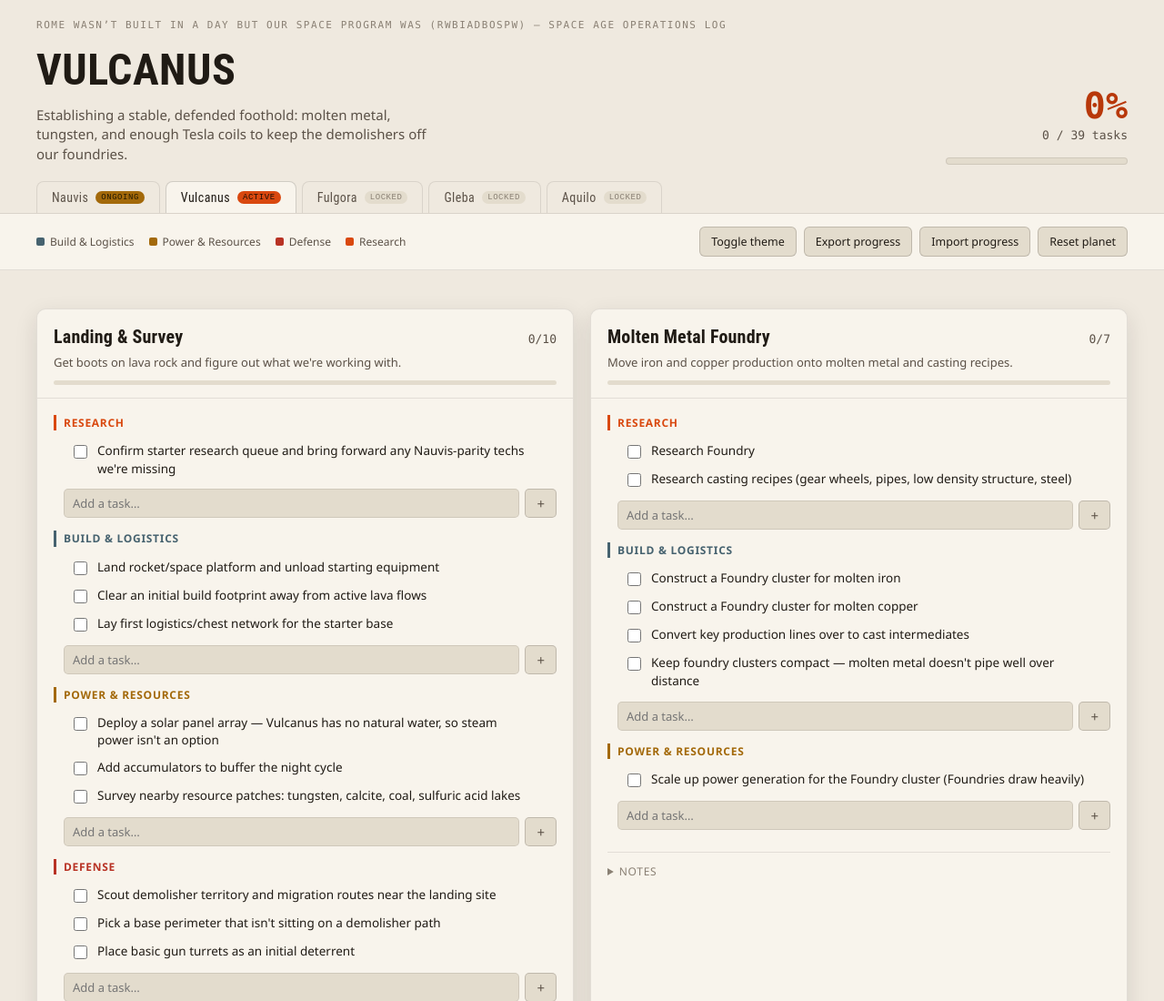
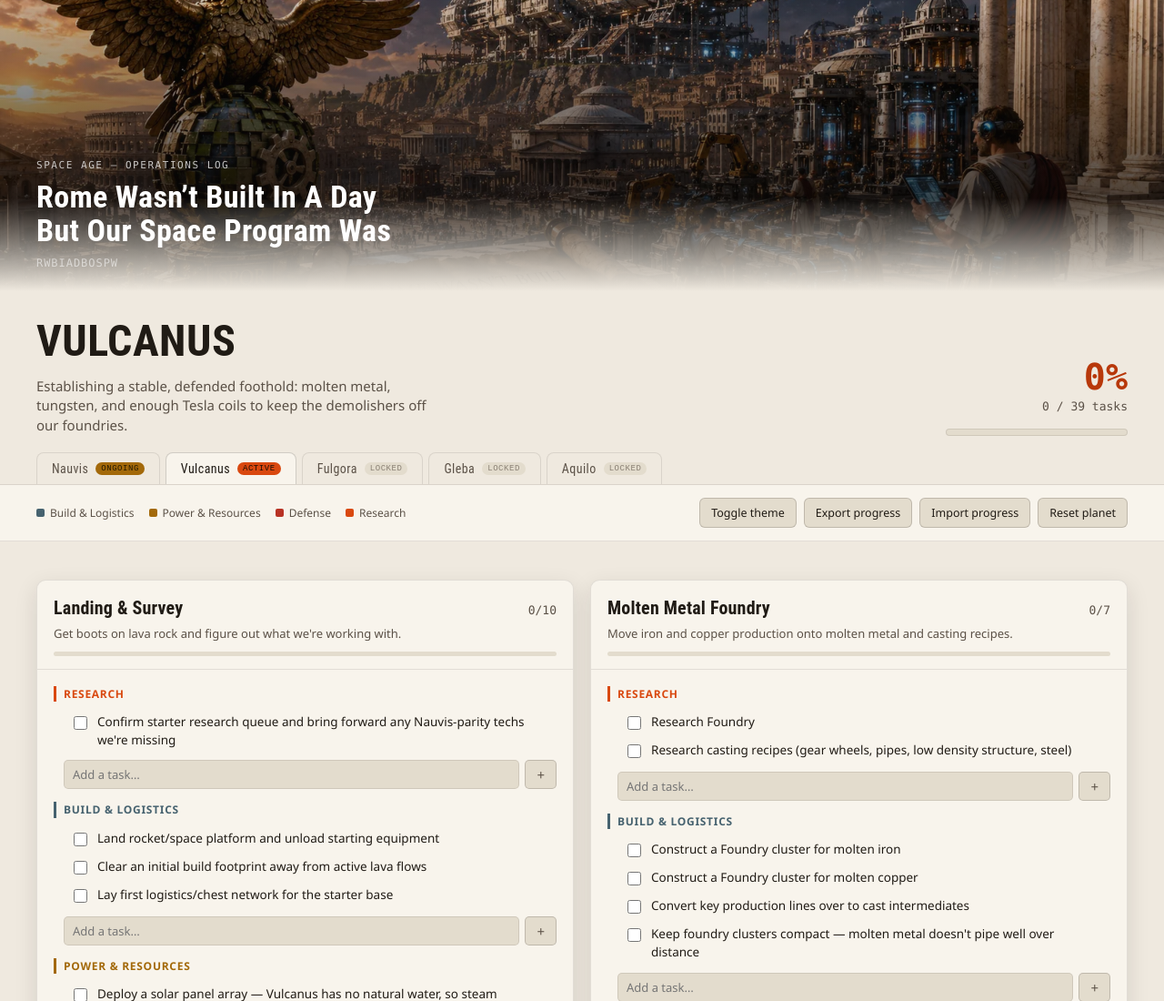
Before and after one commit to dejob1302/RWBIADBOSPW, a plain HTML site: page index.html in a window 1280 px wide. Shown: the top 1100 px of the page at 91% size. Drawn offline with Linux system fonts and the light colour scheme; no server answers.

Commit message:
Add hero banner image to the operations log
Adds a full-width banner above the header using an optimized WebP
(1600px, ~277KB, down from a 3MB source PNG) as a CSS background-image
with a gradient scrim for text legibility regardless of theme. The
group name/branding moves here from the header eyebrow to avoid
duplication. Uncompressed source PNGs are gitignored; only the
optimized export ships.

```diff
--- a/index.html
+++ b/index.html
@@ -451,12 +451,58 @@
   }
 
   #importFile { display: none; }
+
+  /* ---------- Hero banner ---------- */
+  .hero-banner {
+    height: clamp(180px, 26vw, 320px);
+    background-image:
+      linear-gradient(180deg, rgba(10,8,7,0.20) 0%, rgba(10,8,7,0.70) 68%, var(--bg) 100%),
+      url("banner.webp");
+    background-size: cover;
+    background-position: center;
+    display: flex;
+    align-items: flex-end;
+  }
+  .hero-content {
+    padding: 0 clamp(16px, 4vw, 40px) 22px;
+    max-width: 1400px;
+    margin: 0 auto;
+    width: 100%;
+  }
+  .hero-eyebrow {
+    font-family: "Cascadia Mono", "Consolas", monospace;
+    font-size: 11px;
+    letter-spacing: 0.14em;
+    text-transform: uppercase;
+    color: rgba(255,255,255,0.75);
+    margin-bottom: 8px;
+  }
+  .hero-title {
+    font-size: clamp(22px, 3.6vw, 34px);
+    color: #fff;
+    max-width: 30ch;
+    line-height: 1.1;
+    text-wrap: balance;
+  }
+  .hero-tag {
+    margin-top: 8px;
+    font-size: 12px;
+    letter-spacing: 0.08em;
+    color: rgba(255,255,255,0.55);
+  }
 </style>
 </head>
 <body>
 
+<div class="hero-banner">
+  <div class="hero-content">
+    <div class="hero-eyebrow">SPACE AGE &mdash; OPERATIONS LOG</div>
+    <div class="hero-title display">Rome Wasn&rsquo;t Built In A Day But Our Space Program Was</div>
+    <div class="hero-tag mono">RWBIADBOSPW</div>
+  </div>
+</div>
+
 <header class="top">
-  <div class="eyebrow">ROME WASN&rsquo;T BUILT IN A DAY BUT OUR SPACE PROGRAM WAS (RWBIADBOSPW) &mdash; SPACE AGE OPERATIONS LOG</div>
   <div class="header-row">
     <div>
       <h1 id="planetTitle">VULCANUS</h1>
```
Also changed, not shown: banner.webp (added), 1 other file.
